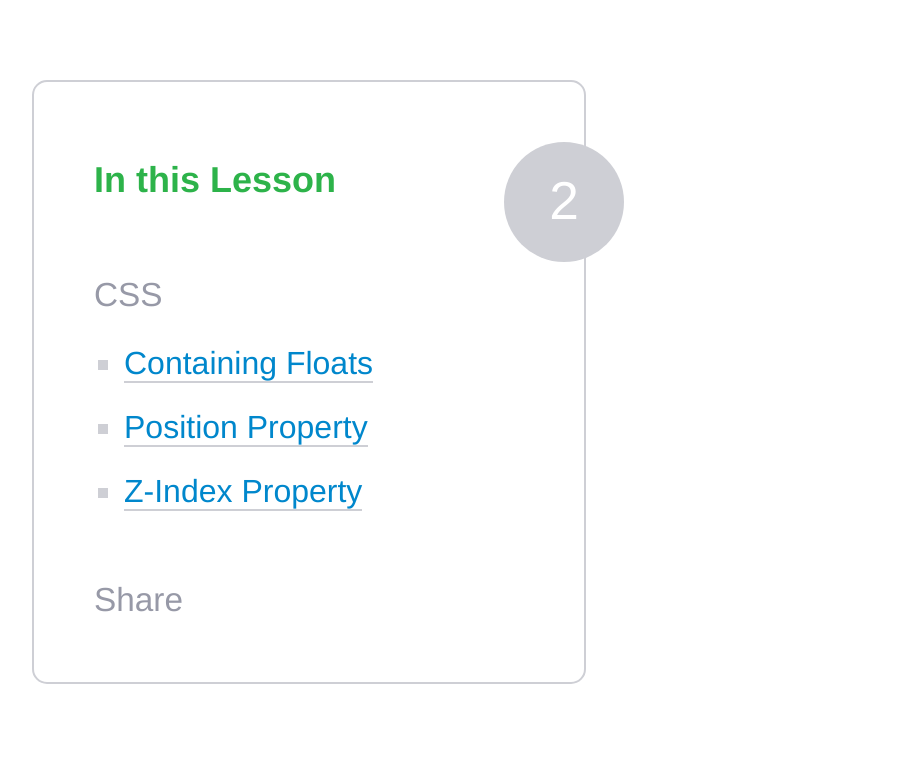
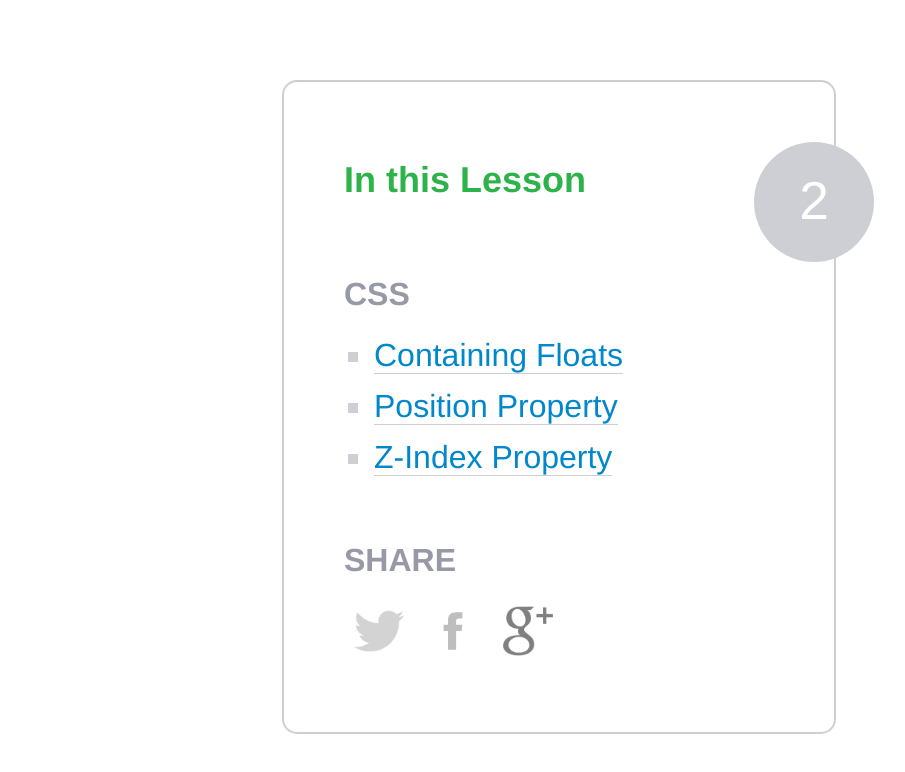
Before and after one commit to Tatrakrad/css-reference, a plain HTML site: page day-6-positioning-exercise/index.html in a window 1280 px wide. Shown: the whole page, without its empty margins (48-953 px from the left). Drawn offline with Linux system fonts and the light colour scheme.

Commit message:
images added but not quite right

```diff
--- a/day-6-positioning-exercise/app.css
+++ b/day-6-positioning-exercise/app.css
@@ -1,12 +1,14 @@
 
 .wrapper{
+  position: fixed;
   margin:5em;
+  left:250px;
 }
 
 .outer {
   border: solid 2px #CECFD5;
   border-radius: 15px;
-  height: 600px;
+  height: 650px;
   width: 550px;
   position:relative;
 }
@@ -47,6 +49,7 @@
   position: relative;
   left: 60px;
   top: 240px;
+
 }
 
 
@@ -61,12 +64,12 @@ ul{
 
 li,a {
   font-weight: 200;
-  line-height: 2;
+  line-height: 1.6;
 }
 a{
   color:#0087CC;
   text-decoration: none;
-  border-bottom: 2px solid #CECFD5
+  border-bottom: 1px solid #CECFD5
 }
 
 
@@ -83,6 +86,12 @@ h1{
 }
 h3{
   color:#9799A7;
-  font-size:25pt;
-  font-weight: 400;
+  font-size:24pt;
+  font-weight: 600;
 }
+
+img{
+  padding: 30px 10px 30px 10px;
+  width:50px;
+  height:50px;
+}
--- a/day-6-positioning-exercise/index.html
+++ b/day-6-positioning-exercise/index.html
@@ -31,7 +31,10 @@
           </div>
 
           <div class = 'footer'>
-            <h3>Share</h3>
+            <h3>SHARE</h3>
+            <img src="twitter-512.jpg" alt="twitter">
+            <img src="icon-social-facebook.svg" alt="facebook">
+            <img src="google-plus-256.png" alt="google plus">
 
           </div>
 
```
Also changed, not shown: day-6-positioning-exercise/google-plus-256.png (added), day-6-positioning-exercise/icon-social-facebook.svg (added), day-6-positioning-exercise/twitter-512.jpg (added).
